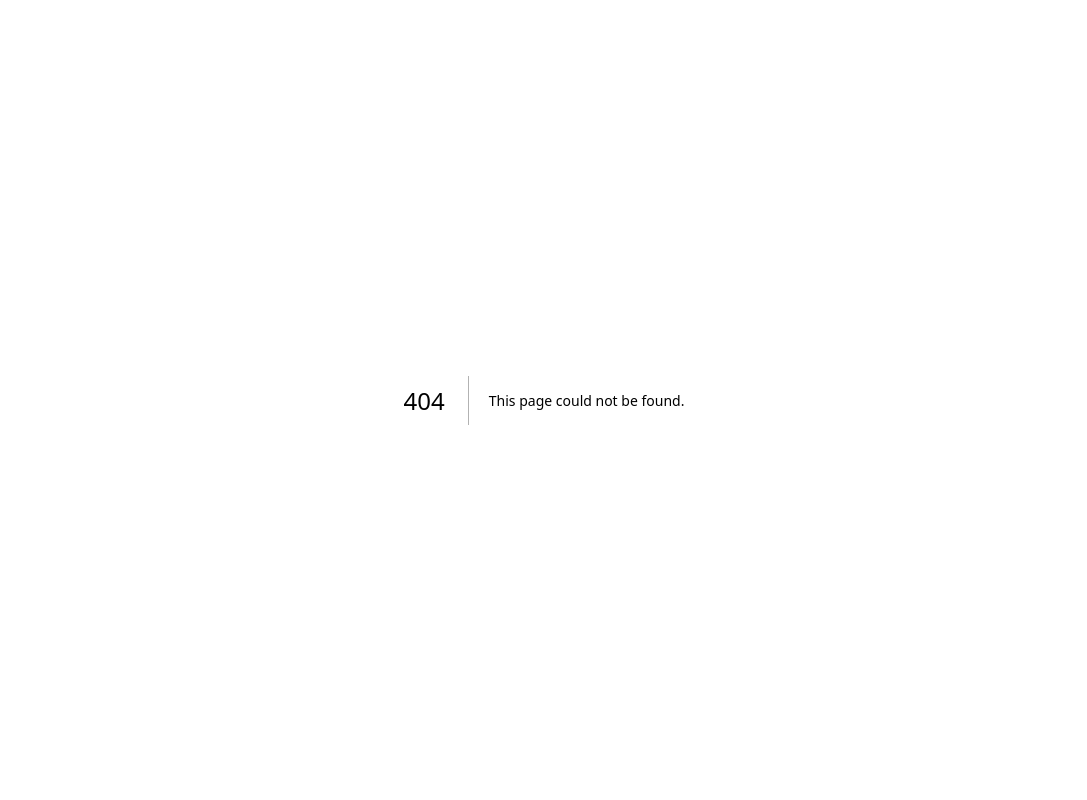
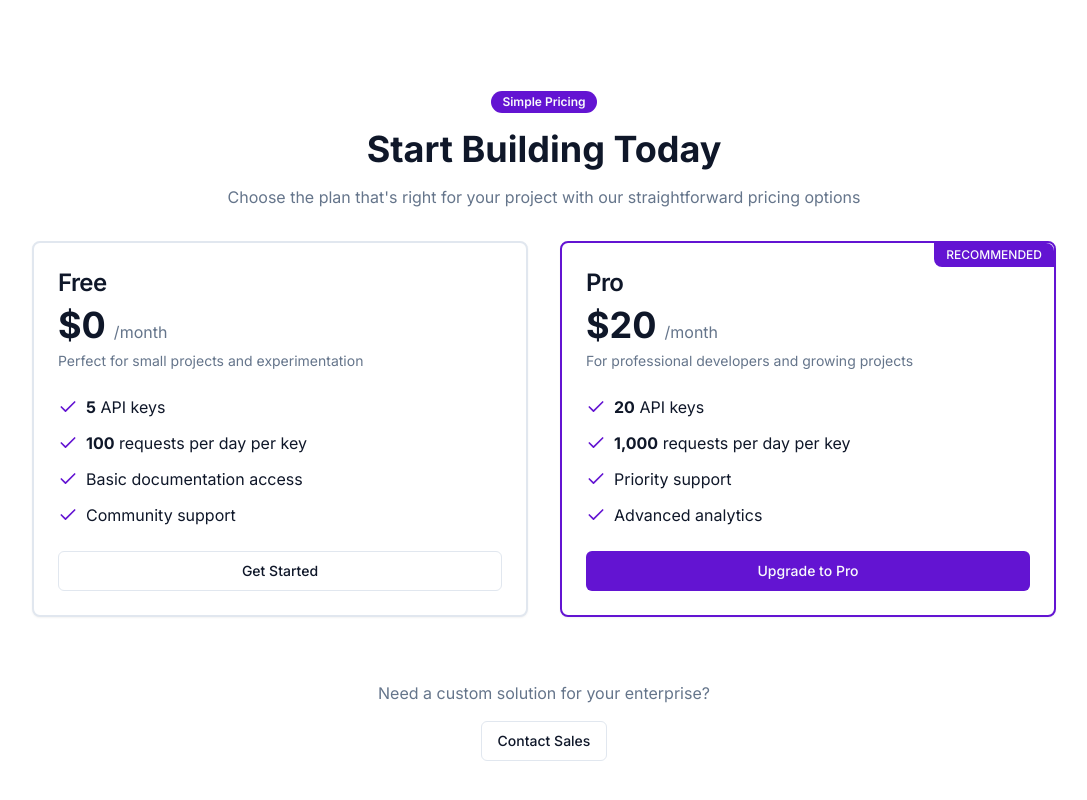
Before and after one commit to DevChiJay/API-Dev-Portal, a Next.js app: page /pricing in a window 1280 px wide. Before the commit this address had no page. Shown: the top 800 px of the page, without its empty margins (96-1183 px from the left). Built offline with nearby package versions, Linux system fonts and the light colour scheme.

Commit message:
Added Pricing

```diff
--- /dev/null
+++ b/src/app/(portal)/pricing/page.tsx
@@ -0,0 +1,9 @@
+import Pricing from "@/src/components/Pricing";
+
+export default function PricingPage() {
+  return (
+    <div className="min-h-screen flex flex-col">
+      <Pricing />
+    </div>
+  );
+}
--- a/src/app/page.tsx
+++ b/src/app/page.tsx
@@ -4,6 +4,7 @@ import CTA from "../components/CTA";
 import Benefits from "../components/Benefits";
 import Metrics from "../components/Metrics";
 import FAQ from "../components/FAQ";
+import Pricing from "../components/Pricing";
 import Footer from "../components/Footer";
 
 export default function Home() {
@@ -14,6 +15,7 @@ export default function Home() {
       <Benefits />
       <Metrics />
       <FAQ />
+      <Pricing />
       <CTA />
       <Footer />
     </div>
--- a/src/components/Docs/Navbar.tsx
+++ b/src/components/Docs/Navbar.tsx
@@ -24,6 +24,10 @@ const navItems = [
   {
     name: "Dashboard",
     href: "/dashboard",
+  },
+  {
+    name: "Pricing",
+    href: "/pricing",
   },
 ];
 
--- /dev/null
+++ b/src/components/Pricing.tsx
@@ -0,0 +1,124 @@
+import Link from "next/link";
+import { Check } from "lucide-react";
+import { Badge } from "./ui/badge";
+import { Button } from "./ui/button";
+import {
+  Card,
+  CardContent,
+  CardDescription,
+  CardFooter,
+  CardHeader,
+  CardTitle,
+} from "./ui/card";
+
+function Pricing() {
+  return (
+    <section className="py-16 px-4 bg-background rounded-3xl mx-4 md:mx-10 my-6" id="pricing">
+      <div className="max-w-5xl mx-auto space-y-8">
+        <div className="text-center">
+          <Badge className="mb-4">Simple Pricing</Badge>
+          <h2 className="text-4xl font-bold mb-4">
+            Start Building Today
+          </h2>
+          <p className="text-muted-foreground max-w-2xl mx-auto">
+            Choose the plan that's right for your project with our straightforward pricing options
+          </p>
+        </div>
+
+        <div className="grid grid-cols-1 md:grid-cols-2 gap-8 mt-12">
+          {/* Free Plan */}
+          <Card className="border-2 flex flex-col">
+            <CardHeader>
+              <CardTitle className="text-2xl">Free</CardTitle>
+              <div className="mt-4">
+                <span className="text-4xl font-bold">$0</span>
+                <span className="text-muted-foreground ml-2">/month</span>
+              </div>
+              <CardDescription className="mt-4">
+                Perfect for small projects and experimentation
+              </CardDescription>
+            </CardHeader>
+            <CardContent className="flex-1">
+              <ul className="space-y-3">
+                <li className="flex items-start">
+                  <Check className="h-5 w-5 text-primary mr-2 mt-0.5" />
+                  <span><strong>5</strong> API keys</span>
+                </li>
+                <li className="flex items-start">
+                  <Check className="h-5 w-5 text-primary mr-2 mt-0.5" />
+                  <span><strong>100</strong> requests per day per key</span>
+                </li>
+                <li className="flex items-start">
+                  <Check className="h-5 w-5 text-primary mr-2 mt-0.5" />
+                  <span>Basic documentation access</span>
+                </li>
+                <li className="flex items-start">
+                  <Check className="h-5 w-5 text-primary mr-2 mt-0.5" />
+                  <span>Community support</span>
+                </li>
+              </ul>
+            </CardContent>
+            <CardFooter>
+              <Button className="w-full" variant="outline" asChild>
+                <Link href="/signup">Get Started</Link>
+              </Button>
+            </CardFooter>
+          </Card>
+
+          {/* Pro Plan */}
+          <Card className="border-2 border-primary relative flex flex-col">
+            <div className="absolute top-0 right-0 bg-primary text-primary-foreground text-xs font-medium px-3 py-1 rounded-bl-lg rounded-tr-lg">
+              RECOMMENDED
+            </div>
+            <CardHeader>
+              <CardTitle className="text-2xl">Pro</CardTitle>
+              <div className="mt-4">
+                <span className="text-4xl font-bold">$20</span>
+                <span className="text-muted-foreground ml-2">/month</span>
+              </div>
+              <CardDescription className="mt-4">
+                For professional developers and growing projects
+              </CardDescription>
+            </CardHeader>
+            <CardContent className="flex-1">
+              <ul className="space-y-3">
+                <li className="flex items-start">
+                  <Check className="h-5 w-5 text-primary mr-2 mt-0.5" />
+                  <span><strong>20</strong> API keys</span>
+                </li>
+                <li className="flex items-start">
+                  <Check className="h-5 w-5 text-primary mr-2 mt-0.5" />
+                  <span><strong>1,000</strong> requests per day per key</span>
+                </li>
+                <li className="flex items-start">
+                  <Check className="h-5 w-5 text-primary mr-2 mt-0.5" />
+                  <span>Priority support</span>
+                </li>
+                <li className="flex items-start">
+                  <Check className="h-5 w-5 text-primary mr-2 mt-0.5" />
+                  <span>Advanced analytics</span>
+                </li>
+              </ul>
+            </CardContent>
+            <CardFooter>
+              <Button className="w-full" asChild>
+                <Link href="/signup?plan=pro">Upgrade to Pro</Link>
+              </Button>
+            </CardFooter>
+          </Card>
+        </div>
+
+        <div className="text-center pt-8">
+          <p className="text-muted-foreground mb-4">
+            Need a custom solution for your enterprise?
+          </p>
+          <Button variant="outline" asChild>
+            <Link href="/contact">Contact Sales</Link>
+          </Button>
+        </div>
+      </div>
+    </section>
+  );
+}
+
+export default Pricing;
```
